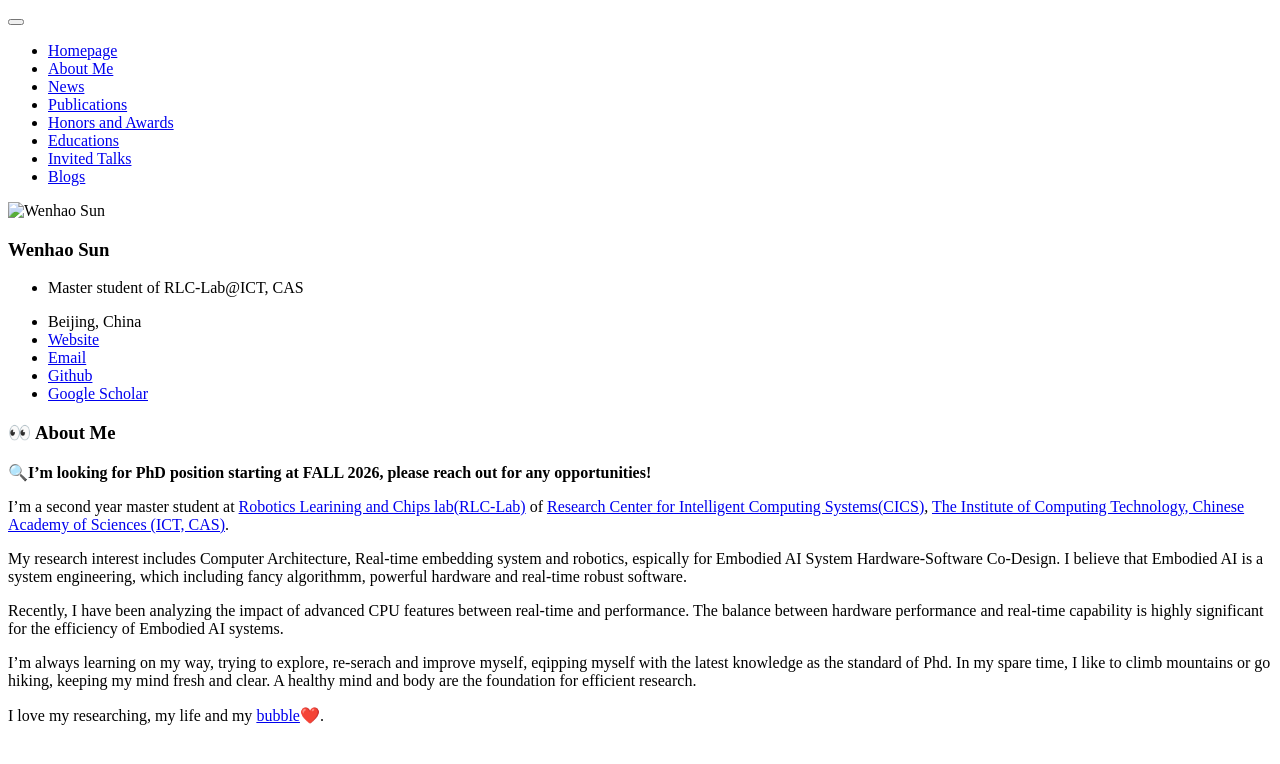
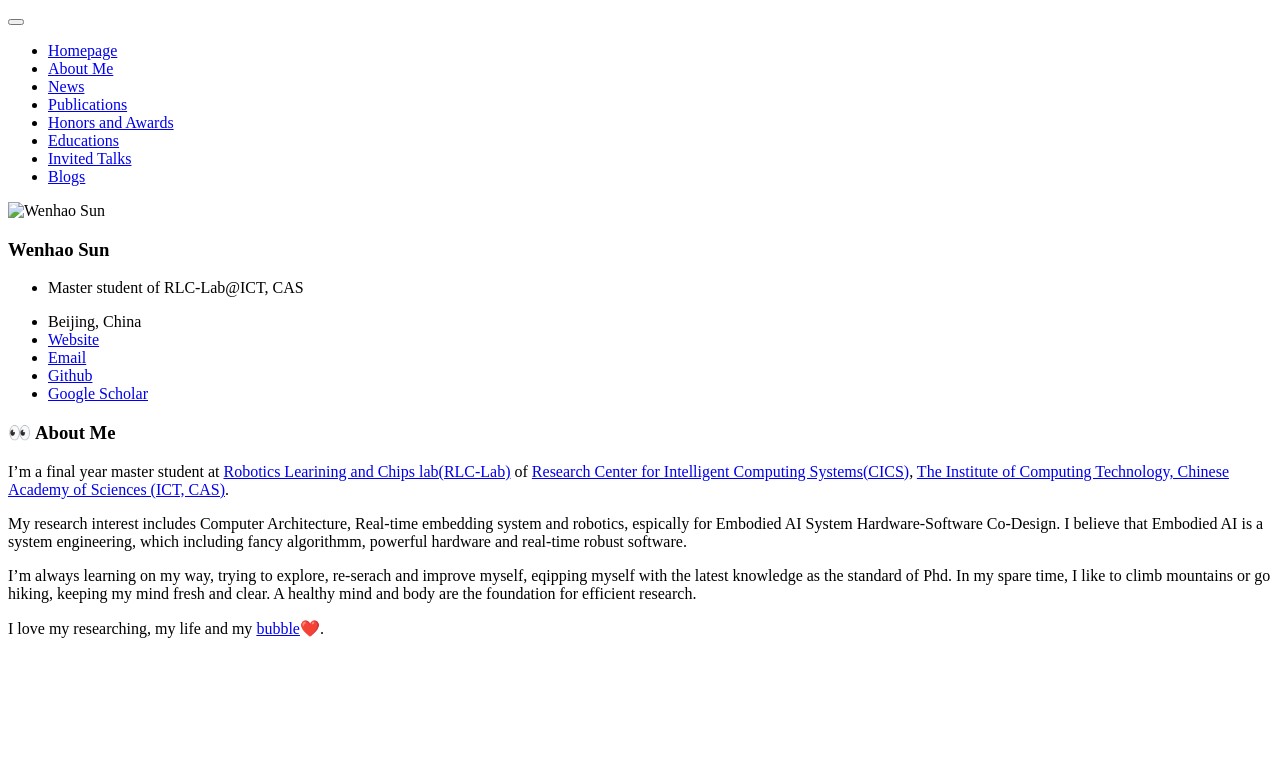
Before and after one commit to sun123-cmd/sun123-cmd.github.io, a Jekyll site: the page built from _pages/includes/intro.md, in a window 1280 px wide. Shown: the top 764 px of the page. Built offline with Jekyll 4.4.1, drawn with Linux system fonts in a browser that asks for light colours; our own code applies the rules of GitHub Pages for plain Markdown files.

Commit message:
Update intro.md

```diff
--- a/_pages/includes/intro.md
+++ b/_pages/includes/intro.md
@@ -1,14 +1,11 @@
 # 👀 About Me
 
-**🔍I’m looking for PhD position starting at FALL 2026, please reach out for any opportunities!**
 
-I’m a second year master student at [Robotics Learining and Chips lab(RLC-Lab)](https://github.com/RLC-Lab) of [Research Center for Intelligent
+I’m a final year master student at [Robotics Learining and Chips lab(RLC-Lab)](https://github.com/RLC-Lab) of [Research Center for Intelligent
 Computing Systems(CICS)](https://ict.cas.cn/jssgk/zzjg/kyxt/znjsj/js/),  [The Institute of Computing Technology, Chinese Academy of Sciences (ICT, CAS)](http://www.ict.ac.cn/).
 
 My research interest includes Computer Architecture, Real-time embedding system and robotics, espically for Embodied AI System Hardware-Software Co-Design. I believe that Embodied AI is a system engineering, which including fancy algorithmm, powerful hardware and real-time robust software.
 
-Recently, I have been analyzing the impact of advanced CPU features between real-time and performance. The balance between hardware performance and real-time capability is highly significant for the efficiency of Embodied AI systems.
-
 I'm always learning on my way, trying to explore, re-serach and improve myself, eqipping myself with the latest knowledge as the standard of Phd. In my spare time, I like to climb mountains or go hiking, keeping my mind fresh and clear. A healthy mind and body are the foundation for efficient research.
 
 I love my researching, my life and my [bubble](https://panpancui1230.github.io/)❤️.
```
